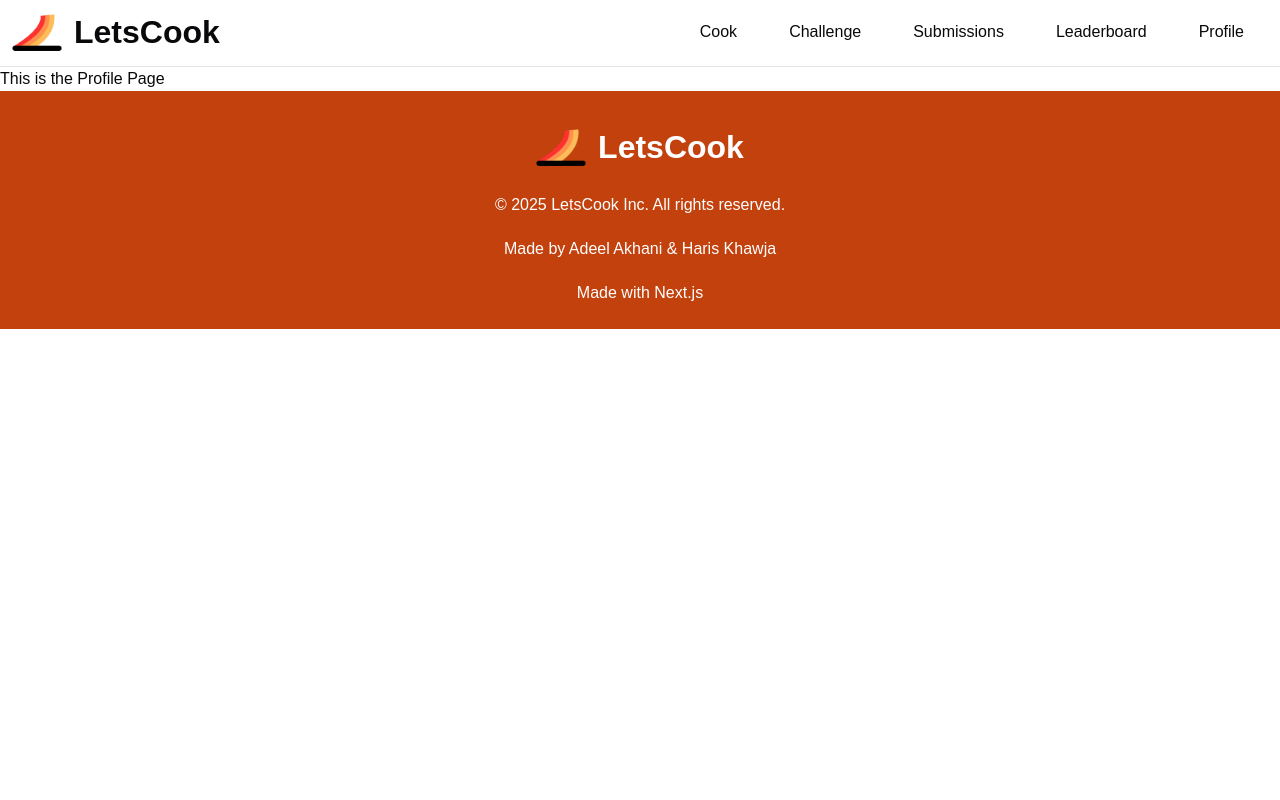
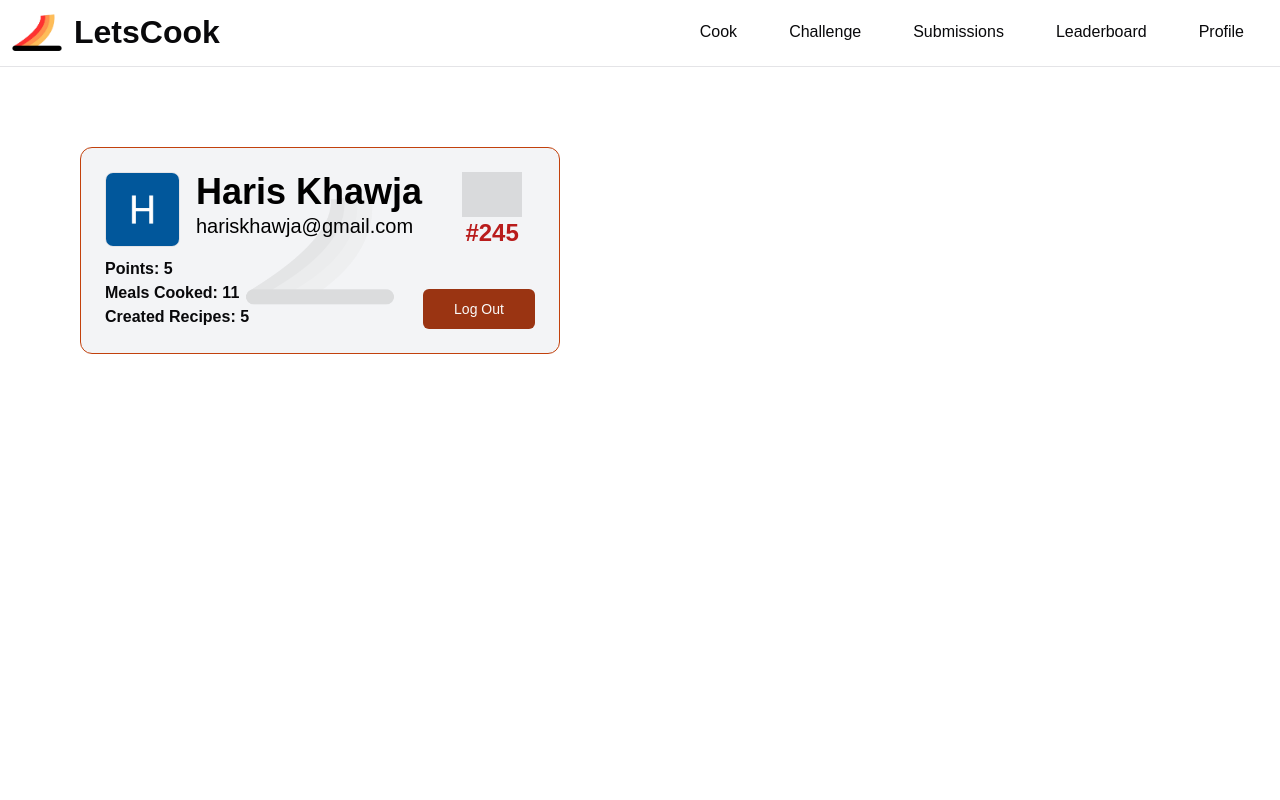
Before and after one commit to adeelakhani/LetsCook, a Next.js app in the folder letscook/client/: page /authenticated/profile in a window 1280 px wide. Shown: the top 800 px of the page. Built offline with nearby package versions, Linux system fonts and the light colour scheme; grey boxes are pictures that could not be loaded.

Commit message:
profile card

```diff
--- a/letscook/client/src/app/authenticated/cook/page.tsx
+++ b/letscook/client/src/app/authenticated/cook/page.tsx
@@ -1,5 +1,20 @@
-export default function Create() {
+"use client"
+import React from "react"
+import { Button } from "@/components/ui/button"
+import { Badge } from "@/components/ui/badge"
+import { motion } from "framer-motion"
+import { CardBody, CardContainer, CardItem } from "@/components/ui/3d-card"
+import { TypewriterEffectSmooth } from "@/components/ui/typewriter-effect"
+import { InfiniteMovingCards } from "@/components/ui/infinite-moving-cards"
+// import { Button } from "../components/ui/moving-border"
+import { WobbleCard } from "@/components/ui/wobble-card";
+import Image from "next/image"
+import "@/styles/globals.css"
+import buttonStyles from "@/styles/button.module.css"
+import titleStyles from "@/styles/title.module.css"
+
+export default function Cook() {
     return (
-        <h1>This is the Create Page</h1>
+        <h1>Cook Page</h1>
     )
 }
--- a/letscook/client/src/app/authenticated/profile/page.tsx
+++ b/letscook/client/src/app/authenticated/profile/page.tsx
@@ -1,5 +1,91 @@
+"use client"
+import React from "react"
+import { Button } from "@/components/ui/button"
+import { Badge } from "@/components/ui/badge"
+import { motion } from "framer-motion"
+import { CardBody, CardContainer, CardItem } from "@/components/ui/3d-card"
+import { TypewriterEffectSmooth } from "@/components/ui/typewriter-effect"
+import { InfiniteMovingCards } from "@/components/ui/infinite-moving-cards"
+import { WobbleCard } from "@/components/ui/wobble-card";
+import Image from "next/image"
+import "@/styles/globals.css"
+import buttonStyles from "@/styles/button.module.css"
+import titleStyles from "@/styles/title.module.css"
+
 export default function Profile() {
     return (
-        <h1>This is the Profile Page</h1>
+        <div className="min-w-screen min-h-screen bg">
+
+            {/* Profile Card */}
+            <div>
+            <CardContainer className="inter-var mr-auto ml-20">
+                <CardBody className="bg-gray-100 relative group/card w-auto sm:w-[30rem] h-auto rounded-xl p-6 border border-orange-700">
+                    <Image
+                        src="/LetsCook.png?v=2"
+                        width={150}
+                        height={150}
+                        alt="LetsCook"
+                        className="grayscale absolute inset-0 z-0 rounded-lg opacity-10 top-1/2 left-1/2 transform -translate-x-1/2 -translate-y-1/2 "
+                    />
+
+                    <CardItem
+                        translateZ="50"
+                        className="flex"
+                    >
+                        <Image
+                            src="/GoogleIcon.png"
+                            width={75}
+                            height={75}
+                            alt="GoogleIcon"
+                            className="border rounded-lg self-start"
+                        />
+
+                        <div className="flex-col ml-4">
+                            <CardItem
+                            translateZ="50"
+                            className="text-4xl font-bold text-black dark:text-white"
+                            >
+                                Haris Khawja
+                            </CardItem>
+
+                            <CardItem
+                            translateZ="50"
+                            className="text-xl text-black dark:text-white"
+                            >
+                                hariskhawja@gmail.com
+                            </CardItem>
+                        </div>
+
+                        <div className="flex-col mx-auto ml-10">
+                            <Image
+                                src="/ChefHat.png"
+                                width={60}
+                                height={20}
+                                alt="Chef Hat"
+                                className="opacity-30"
+                            />
+                            <h1 className="text-center text-red-700 font-extrabold text-2xl">#245</h1>
+                        </div>
+
+                    </CardItem>
+
+                    <CardItem
+                        translateZ="60"
+                        className="text-black font-bold w-full text-m mt-2 flex"
+                        >
+                        <p>
+                            Points: 5<br/>
+                            Meals Cooked: 11<br/>
+                            Created Recipes: 5
+                        </p>
+                        <Button variant="default" className="ml-auto mt-auto w-[8em] bg-orange-800">Log Out</Button>
+
+                    </CardItem>
+                </CardBody>
+            </CardContainer>
+
+            </div>
+
+        </div>
     )
 }
```
Also changed, not shown: letscook/client/public/GoogleIcon.png (added).
